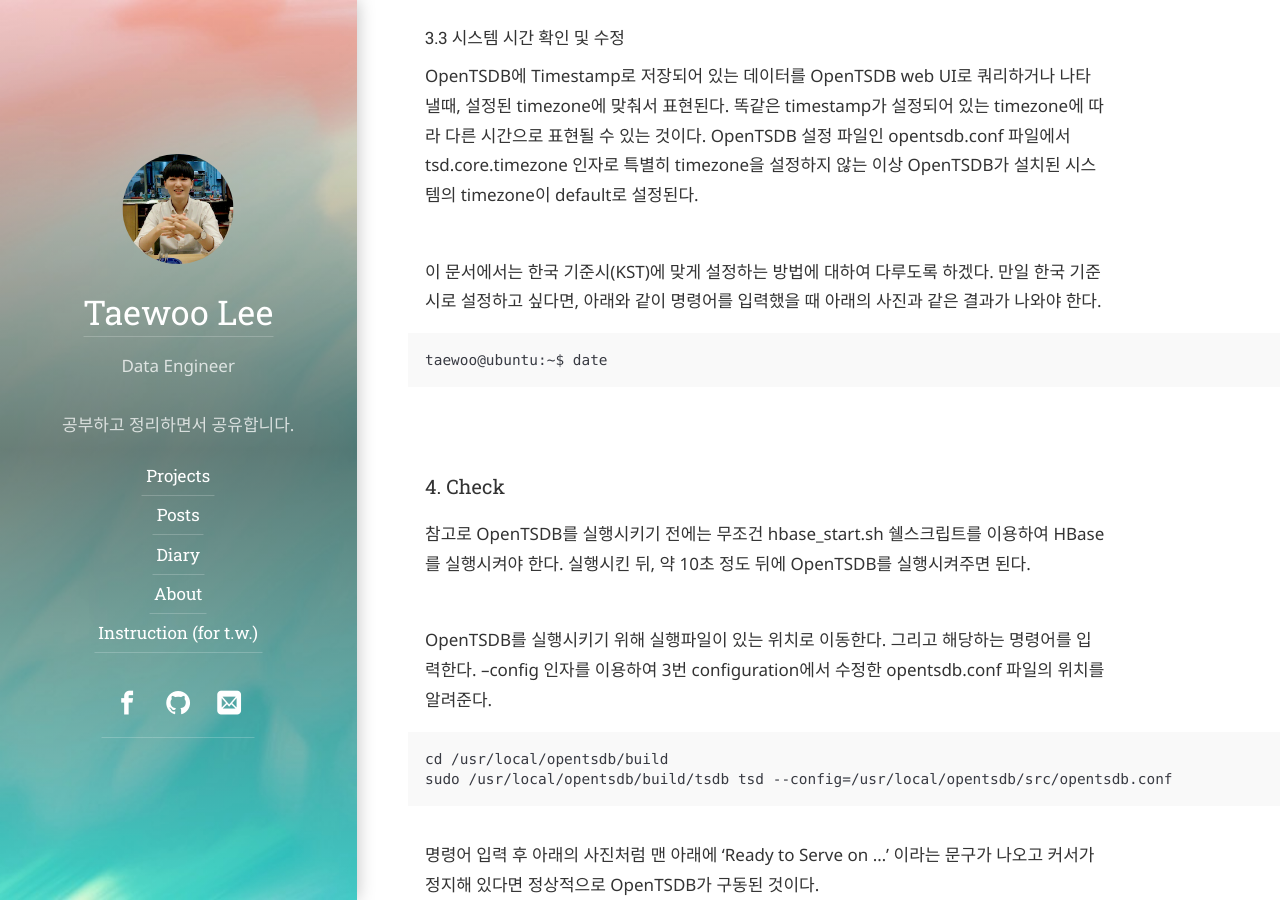
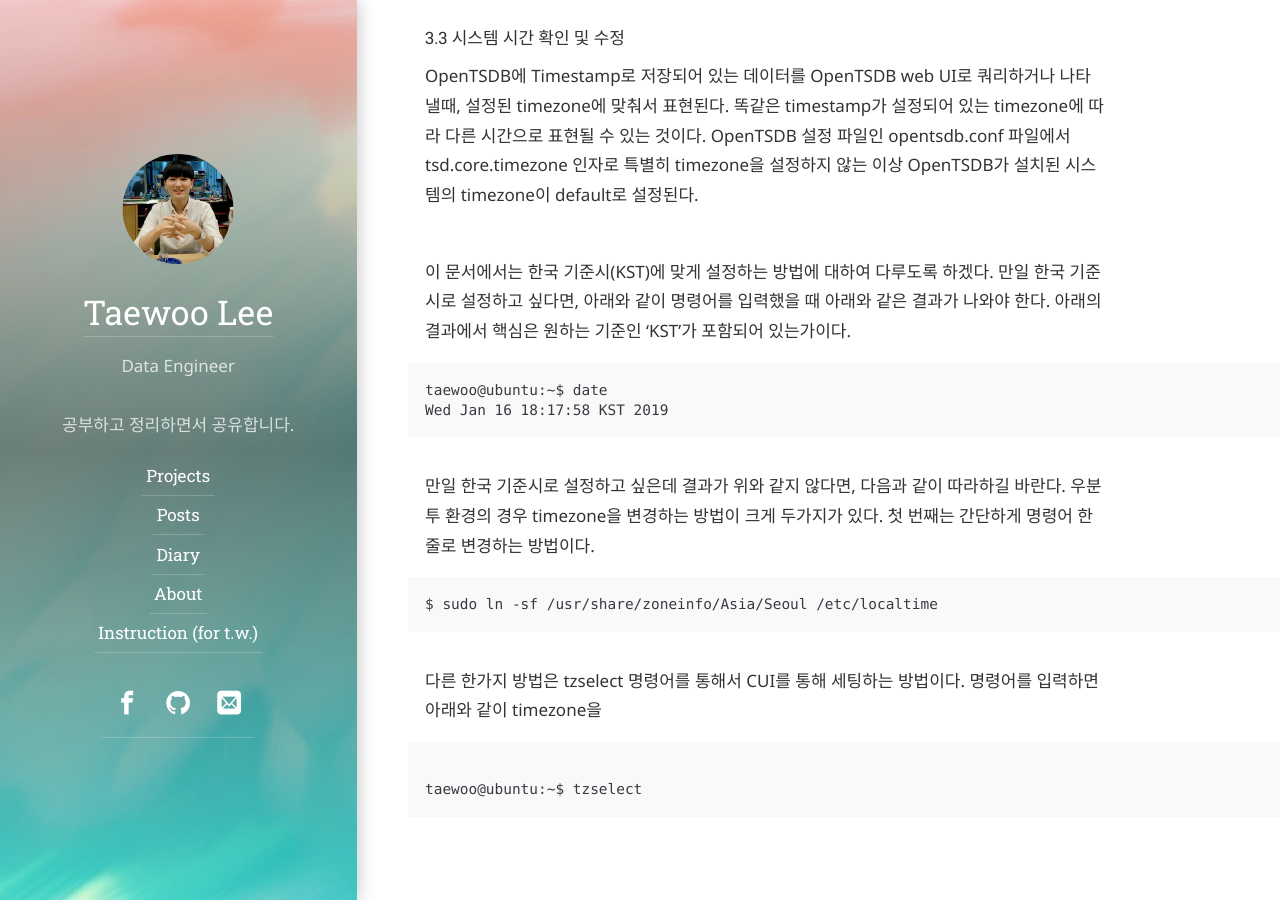
Before and after one commit to TaeWoo21/past_TaeWoo21.github.io, a Jekyll site: the page built from posts/_posts/2019-01-10-install_opentsdb_3-posts.md, in a window 1280 px wide and 900 px high, scrolled down 7170 px. Built offline with Jekyll 4.4.1, drawn with Linux system fonts in a browser that asks for light colours; some web fonts are replaced.

Commit message:
edit post

````diff
--- a/posts/_posts/2019-01-10-install_opentsdb_3-posts.md
+++ b/posts/_posts/2019-01-10-install_opentsdb_3-posts.md
@@ -224,10 +224,24 @@ env COMPRESSION=NONE HBASE_HOME=/usr/local/hbase/hbase-2.1.2 /usr/local/opentsdb
 OpenTSDB에 Timestamp로 저장되어 있는 데이터를 OpenTSDB web UI로 쿼리하거나 나타낼때, 설정된 timezone에 맞춰서 표현된다. 똑같은 timestamp가 설정되어 있는 timezone에 따라 다른 시간으로 표현될 수 있는 것이다. OpenTSDB 설정 파일인 opentsdb.conf 파일에서 tsd.core.timezone 인자로 특별히 timezone을 설정하지 않는 이상 OpenTSDB가 설치된 시스템의 timezone이 default로 설정된다.
 <br/><br/>
 
-이 문서에서는 한국 기준시(KST)에 맞게 설정하는 방법에 대하여 다루도록 하겠다. 만일 한국 기준시로 설정하고 싶다면, 아래와 같이 명령어를 입력했을 때 아래의 사진과 같은 결과가 나와야 한다.
+이 문서에서는 한국 기준시(KST)에 맞게 설정하는 방법에 대하여 다루도록 하겠다. 만일 한국 기준시로 설정하고 싶다면, 아래와 같이 명령어를 입력했을 때 아래와 같은 결과가 나와야 한다. 아래의 결과에서 핵심은 원하는 기준인 'KST'가 포함되어 있는가이다.
 
 ```
 taewoo@ubuntu:~$ date
+Wed Jan 16 18:17:58 KST 2019
+```
+
+만일 한국 기준시로 설정하고 싶은데 결과가 위와 같지 않다면, 다음과 같이 따라하길 바란다. 우분투 환경의 경우 timezone을 변경하는 방법이 크게 두가지가 있다. 첫 번째는 간단하게 명령어 한줄로 변경하는 방법이다.
+
+```
+$ sudo ln -sf /usr/share/zoneinfo/Asia/Seoul /etc/localtime
+```
+
+다른 한가지 방법은 tzselect 명령어를 통해서 CUI를 통해 세팅하는 방법이다. 명령어를 입력하면 아래와 같이 timezone을
+
+```
+
+taewoo@ubuntu:~$ tzselect
 ```
 
 ### 4. Check
````
Also changed, not shown: assets/img/post/install_opentsdb_3_config_timezone.png.
